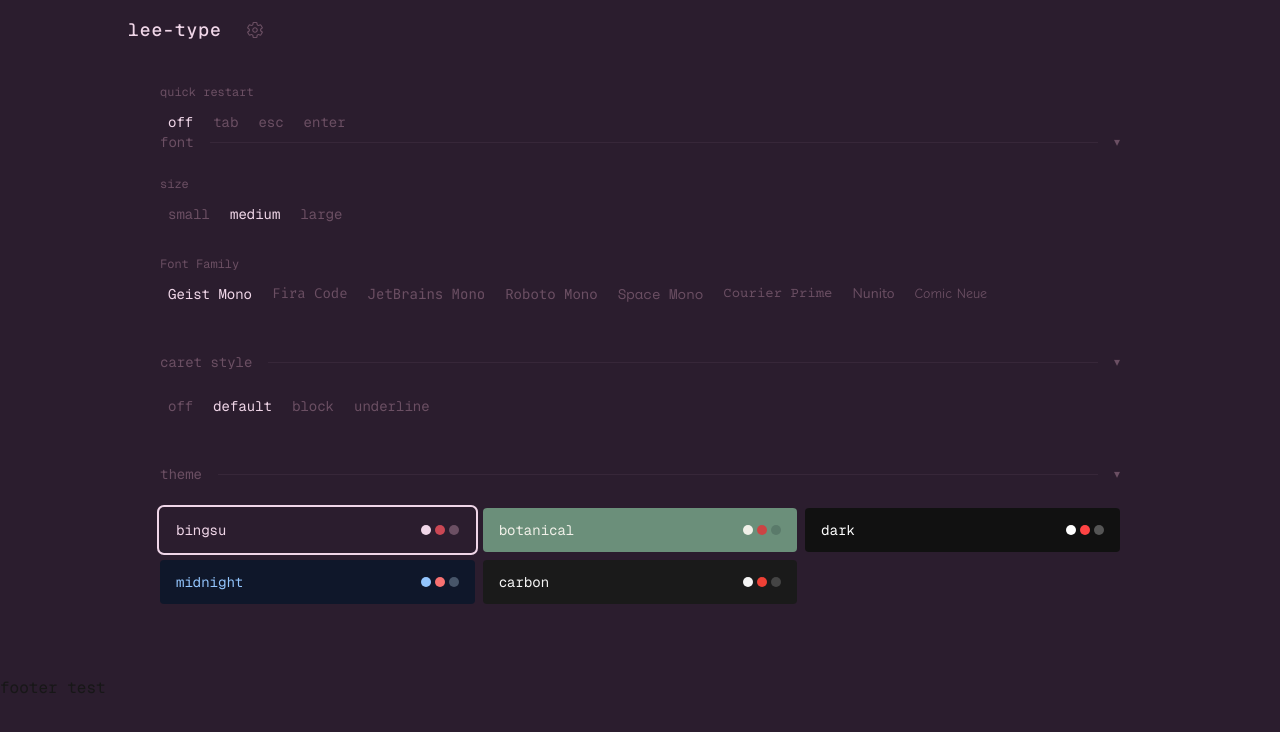
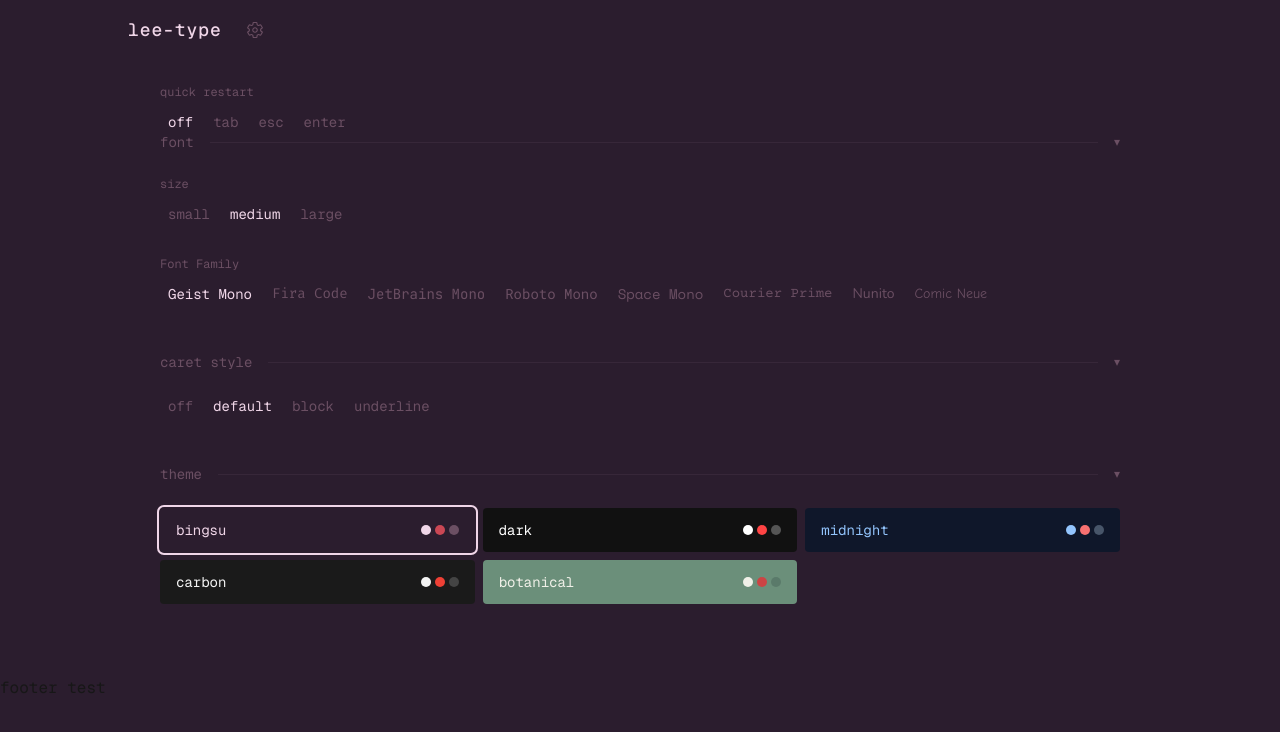
Before and after one commit to stanl3yl33/lee-type, a Next.js app: page /settings in a window 1280 px wide. Shown: the top 732 px of the page. Built offline with nearby package versions, Linux system fonts and the light colour scheme.

Commit message:
feat: add extraError color to distinguish characters typed past word length

```diff
--- a/src/app/globals.css
+++ b/src/app/globals.css
@@ -15,12 +15,12 @@
 @theme {
   --color-correct: #e2b6cf;
   --color-incorrect: #ca4754;
+  --color-extra-error: #7e2a33;
   --color-untyped: #b08fa3;
   --color-cursor: #e2b6cf;
   --color-accent: #e2b6cf;
   --color-background: #2b1d2e;
 }
-
 @media (prefers-color-scheme: dark) {
   :root {
     --background: #0a0a0a;
--- a/src/components/ThemeProvider.tsx
+++ b/src/components/ThemeProvider.tsx
@@ -24,6 +24,7 @@ export function ThemeProvider({ children }: { children: React.ReactNode }) {
         {
           "--color-correct": theme.correct,
           "--color-incorrect": theme.incorrect,
+          "--color-extra-error": theme.extraError,
           "--color-untyped": theme.untyped,
           "--color-cursor": theme.cursor,
           "--color-accent": theme.accent,
--- a/src/components/typing/Character.tsx
+++ b/src/components/typing/Character.tsx
@@ -37,7 +37,7 @@ export function Character({
 
   if (characterInput !== undefined) {
     if (character === undefined) {
-      colorClass = "text-incorrect";
+      colorClass = "text-extra-error";
     } else {
       colorClass =
         characterInput === character ? "text-correct" : "text-incorrect";
--- a/src/styles/themes.ts
+++ b/src/styles/themes.ts
@@ -2,36 +2,29 @@ export type Theme = {
   name: string;
   correct: string;
   incorrect: string;
+  extraError: string;
   untyped: string;
   cursor: string;
   background: string;
   accent: string;
 };
 
-// Built-in preset themes
 export const PRESET_THEMES: Theme[] = [
   {
     name: "bingsu",
-    correct: "#f0d6e8", // lighter pink — more contrast against untyped
-    incorrect: "#ca4754", // keep the red
-    untyped: "#6b4f63", // darker/more muted so correct stands out more
+    correct: "#f0d6e8",
+    incorrect: "#ca4754",
+    extraError: "#7e2a33",
+    untyped: "#6b4f63",
     cursor: "#f0d6e8",
     background: "#2b1d2e",
     accent: "#f0d6e8",
   },
   {
-    name: "botanical",
-    correct: "#f0f0e8", // off-white — clearly typed
-    incorrect: "#cc4444", // red for errors
-    untyped: "#5a7a6a", // muted dark green — dimmed
-    cursor: "#f0f0e8",
-    background: "#6b8f7a", // sage green background
-    accent: "#f0f0e8",
-  },
-  {
     name: "dark",
     correct: "#ffffff",
     incorrect: "#ff4444",
+    extraError: "#992222",
     untyped: "#555555",
     cursor: "#ffffff",
     background: "#111111",
@@ -41,6 +34,7 @@ export const PRESET_THEMES: Theme[] = [
     name: "midnight",
     correct: "#93c5fd",
     incorrect: "#f87171",
+    extraError: "#7e2a33",
     untyped: "#475569",
     cursor: "#93c5fd",
     background: "#0f172a",
@@ -50,9 +44,20 @@ export const PRESET_THEMES: Theme[] = [
     name: "carbon",
     correct: "#f4f4f4",
     incorrect: "#ee4035",
+    extraError: "#8b1a15",
     untyped: "#444444",
     cursor: "#f4f4f4",
     background: "#1a1a1a",
     accent: "#f4f4f4",
   },
+  {
+    name: "botanical",
+    correct: "#f0f0e8",
+    incorrect: "#cc4444",
+    extraError: "#7a2222",
+    untyped: "#5a7a6a",
+    cursor: "#f0f0e8",
+    background: "#6b8f7a",
+    accent: "#f0f0e8",
+  },
 ];
```
